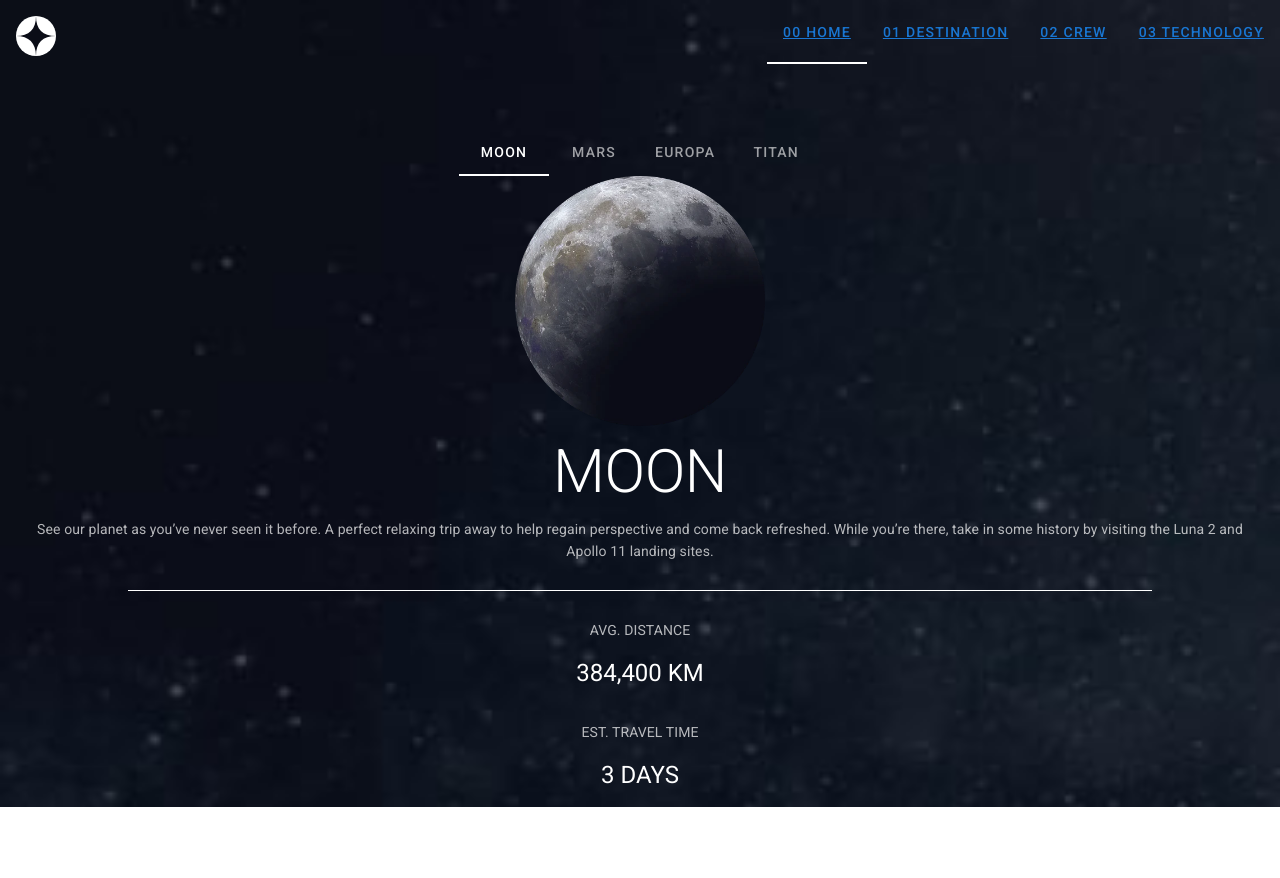
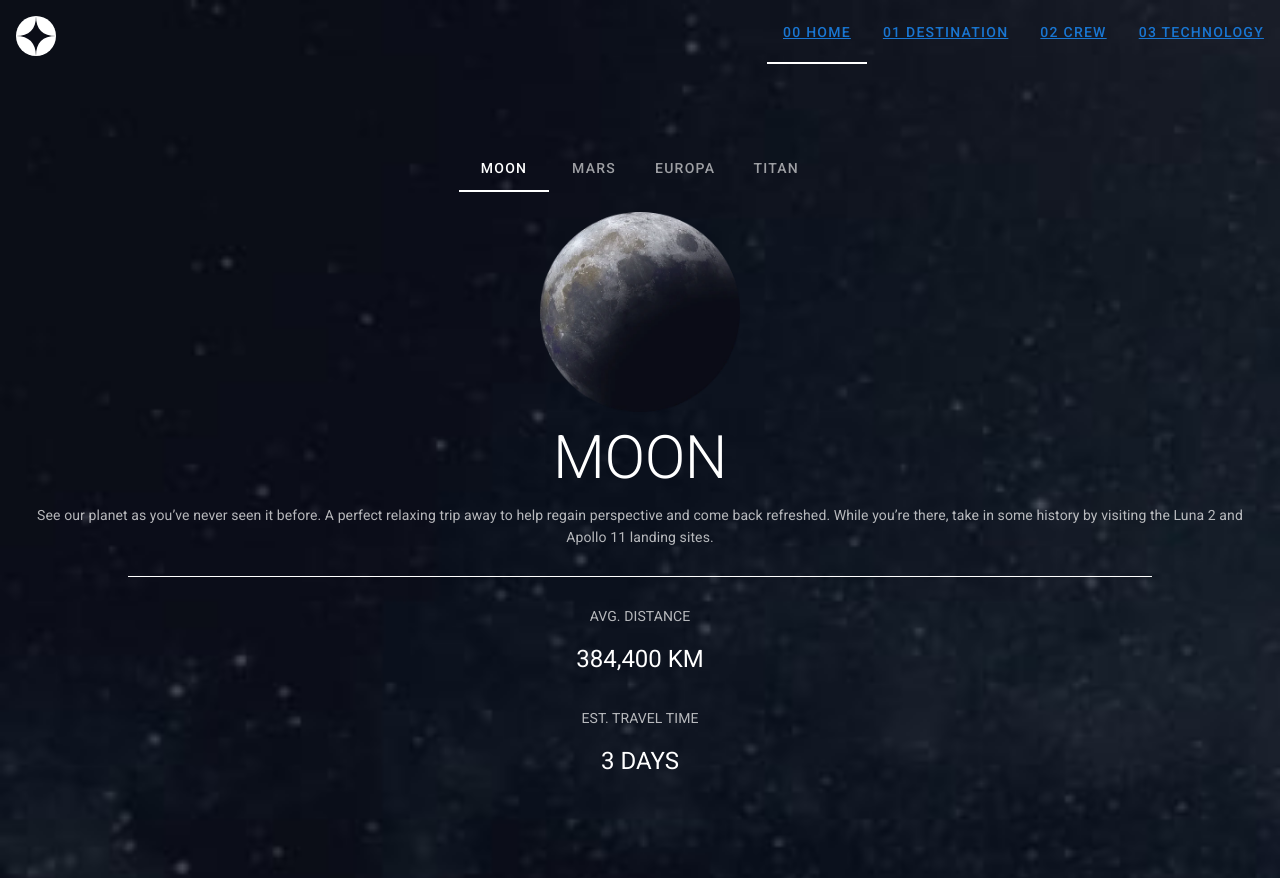
Before and after one commit to adriaan113/fem_space, a Vue app: page /destination in a window 1280 px wide. Before the commit the page ends 807 px from the top, so only its background shows below. Built offline with nearby package versions, Linux system fonts and the light colour scheme.

Commit message:
add logo home btn

```diff
--- a/src/App.vue
+++ b/src/App.vue
@@ -19,42 +19,9 @@ import AppBarDesktop from '@/components/AppBarDesktop'
 export default {
   name: 'App',
   components:{AppBarMobile,AppBarDesktop},
-  methods:{
-    // homeBg(){
-    //     const home= document.querySelector('.v-application--wrap');
-    //     home.classList.add('home');
-    // },
-    // destinationBg(){
-    //   const des= document.querySelector('.v-application--wrap');
-    //   des.classList.add('destination');
-    // }
-
-  },
-
-  // mounted(){
-  //   this.homeBg();
-  //   this.destinationBg();
-  // },
 };
 </script>
 
 <style lang="scss">
 
-// @import './assets/global.scss';
-
-.v-application--wrap{
-
-  // height: 100vh;
-
-  //waarom deze selector en niet gewoon v-app?
-  // background-image: url("./assets/home/background-home-mobile.jpg");
-  // background-size: cover;
-  // @media(min-width: 600px){
-  //   background-image: url("./assets/home/background-home-tablet.jpg");
-  // }
-  // @media(min-width: 960px){
-  //   background-image: url("./assets/home/background-home-desktop.jpg");
-  // }
-}
-
 </style>
--- a/src/components/AppBarMobile.vue
+++ b/src/components/AppBarMobile.vue
@@ -2,7 +2,9 @@
     <nav>
         <v-app-bar flat app dark class="app-bar-color">
             <v-app-bar-title>
-                <v-img :src="logo" height="50" contain class="mt-2"></v-img>
+                <router-link to="/">
+                    <v-img :src="logo" height="50" contain class="mt-2"></v-img>
+                </router-link>
             </v-app-bar-title>
             <v-spacer></v-spacer>
             <v-app-bar-nav-icon class="mr-1" @click="drawer = !drawer"></v-app-bar-nav-icon>
--- a/src/views/Destination.vue
+++ b/src/views/Destination.vue
@@ -1,7 +1,7 @@
 <template>
-    <section class="d-flex flex-column align-center">
+    <section class="d-flex flex-column align-center des-wrapper">
         <!-- menu -->
-        <v-tabs centered dark v-model="tab" background-color="rgba(0,0,0,0)">
+        <v-tabs centered dark v-model="tab" background-color="rgba(0,0,0,0)" class="mt-4">
             <v-tab v-for="(planet, i) of planets" :key="i">{{planet.name}}</v-tab>
         </v-tabs>
 
@@ -11,7 +11,7 @@
             :key="i"
             >
                 <v-card dark flat background-color="rgba(0,0,0,0)" class="d-flex flex-column align-center">
-                    <v-img max-width="250" contain class="planet-img" :src="require(`@/assets/destination/image-${planet.name.toLowerCase()}.webp`)"></v-img>
+                    <v-img max-width="200" contain class="planet-img mt-5" :src="require(`@/assets/destination/image-${planet.name.toLowerCase()}.webp`)"></v-img>
                     <v-card-title class="text-h2 font-weight-light text-uppercase">{{planet.name}}</v-card-title>
                     <v-card-text class="text-center" v-text="planet.description"></v-card-text>
                     <v-divider dark class="divider mt-3 mb-3"></v-divider>
@@ -57,8 +57,11 @@ export default {
 @import '../assets/global.scss';
 
     .v-card{
-        // height: 100vh;
         background: transparent !important;
+    }
+
+    .des-wrapper{
+        height: calc(100vh - 50px);
     }
 
 
--- a/src/views/Home.vue
+++ b/src/views/Home.vue
@@ -3,7 +3,7 @@
   <div class="home-wrapper d-flex flex-column align-center">
 
     <v-card dark max-width="500" class="mr-5 mb-10 ml-5 d-flex flex-column align-center card">
-      <v-card-subtitle class="text-h6 font-weight-light text-center text-uppercase">so,you want to travel to</v-card-subtitle>
+      <v-card-subtitle class="text-h6 font-weight-light text-center text-uppercase mt-4 pt-0">so,you want to travel to</v-card-subtitle>
       <v-card-title class="text-h1 font-weight-light justify-center text-uppercase">space</v-card-title>
       <v-card-text class="text-body-1 text-center mt-8">Let’s face it; if you want to go to space, you might as well genuinely go to outer space and not hover kind of on the edge of it. Well sit back, and relax because we’ll give you a truly out of this world experience!</v-card-text>
     </v-card>
```
